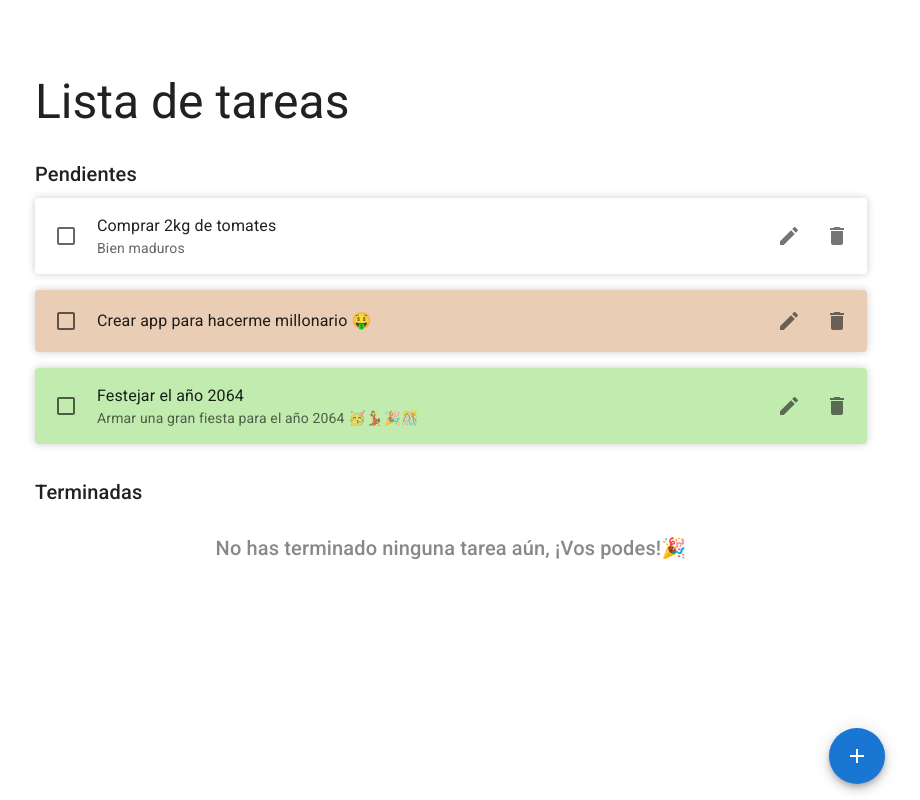
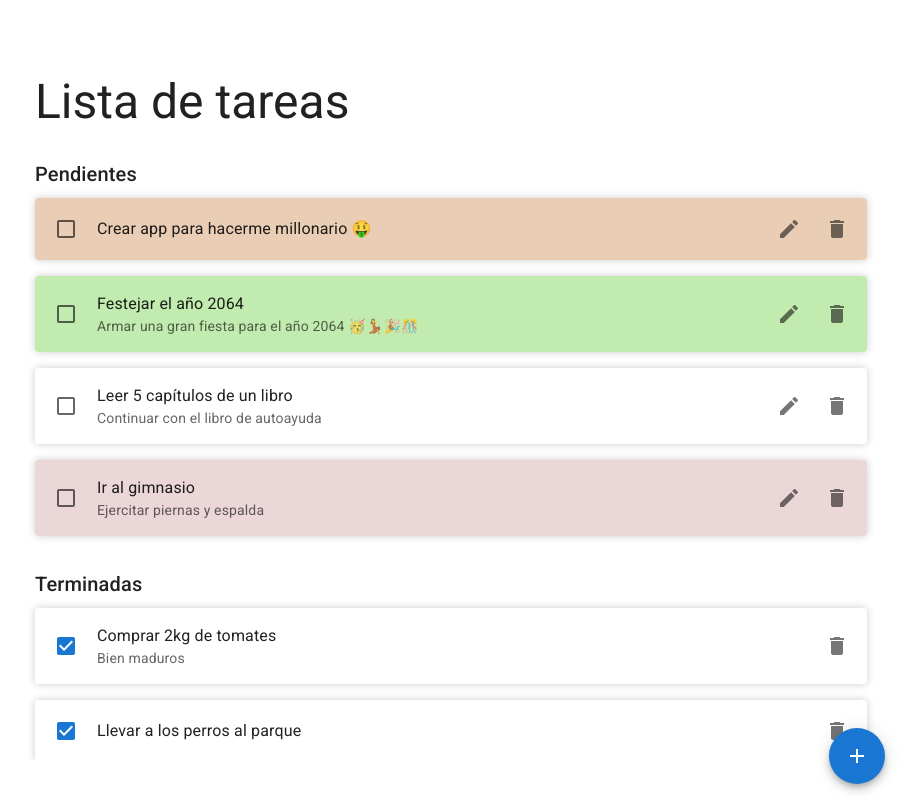
Before and after one commit to Jesus1397/Minder-ToDoList, a React (Vite) app: page / in a window 1280 px wide. Shown: the whole page, without its empty margins (189-1109 px from the left). Built offline with nearby package versions, Linux system fonts and the light colour scheme; data requests are answered from the project's data file; a web font is replaced by a local one.

Commit message:
fix: changes

```diff
--- a/db.json
+++ b/db.json
@@ -42,7 +42,7 @@
       "title": "Comprar 2kg de tomates",
       "description": "Bien maduros",
       "category_id": "46265b1f-ffba-5cd2-9d55-36ec7e3ac095",
-      "completed": false
+      "completed": true
     },
     {
       "id": "c77b2e4c-0992-55b4-ac93-a6dad915a754",
@@ -59,16 +59,25 @@
       "completed": false
     },
     {
-      "title": "dsdsd",
-      "description": null,
+      "id": "b3f1a8a5-df1b-478b-95f4-3f06eddee24e",
+      "title": "Leer 5 capítulos de un libro",
+      "description": "Continuar con el libro de autoayuda",
       "category_id": "24c202cd-6076-58aa-a2e2-3bc3f7d99428",
-      "id": "9GDvNR7"
+      "completed": false
     },
     {
-      "title": "dsdsds",
+      "id": "f79c4ea2-b879-4cf7-bd7b-ec5d69fdf58c",
+      "title": "Ir al gimnasio",
+      "description": "Ejercitar piernas y espalda",
+      "category_id": "c135e963-95be-57c5-926c-fee29681b66d",
+      "completed": false
+    },
+    {
+      "id": "aad58b5b-367b-4584-9be2-4efb87baf4c9",
+      "title": "Llevar a los perros al parque",
       "description": null,
-      "category_id": "46265b1f-ffba-5cd2-9d55-36ec7e3ac095",
-      "id": "HUn-lok"
+      "category_id": "8c08c709-6f07-544f-8377-f630a5d0a67d",
+      "completed": true
     }
   ]
 }
--- a/src/index.css
+++ b/src/index.css
@@ -6,3 +6,22 @@ body,
   width: 100%;
   height: 100%;
 }
+
+::-webkit-scrollbar {
+  width: 20px;
+}
+
+::-webkit-scrollbar-track {
+  background-color: transparent;
+}
+
+::-webkit-scrollbar-thumb {
+  background-color: #d6dee1;
+  border-radius: 20px;
+  border: 6px solid transparent;
+  background-clip: content-box;
+}
+
+::-webkit-scrollbar-thumb:hover {
+  background-color: #a8bbbf;
+}
--- a/src/utils/UseTask.tsx
+++ b/src/utils/UseTask.tsx
@@ -9,10 +9,11 @@ export const useTasks = () => {
   const [tasks, setTasks] = useState<Task[]>([]);
   const [categories, setCategories] = useState<Category[]>([]);
   const [open, setOpen] = useState(false);
-  const [newTask, setNewTask] = useState<Omit<Task, "id" | "completed">>({
+  const [newTask, setNewTask] = useState<Omit<Task, "id">>({
     title: "",
     description: "",
     category_id: "",
+    completed: false,
   });
   const [taskToEdit, setTaskToEdit] = useState<Task | null>(null);
 
@@ -89,7 +90,12 @@ export const useTasks = () => {
   };
 
   const handleCloseModal = () => {
-    setNewTask({ title: "", description: "", category_id: "" });
+    setNewTask({
+      title: "",
+      description: "",
+      category_id: "",
+      completed: false,
+    });
     setTaskToEdit(null);
     setOpen(false);
   };
```
